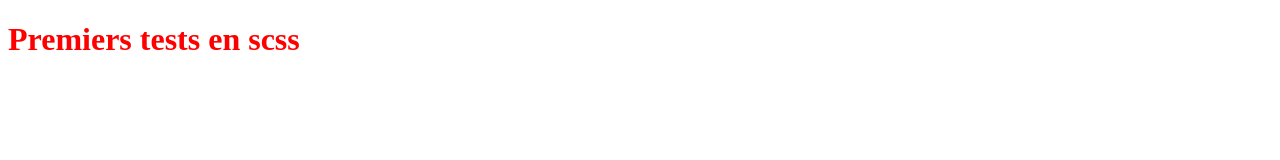
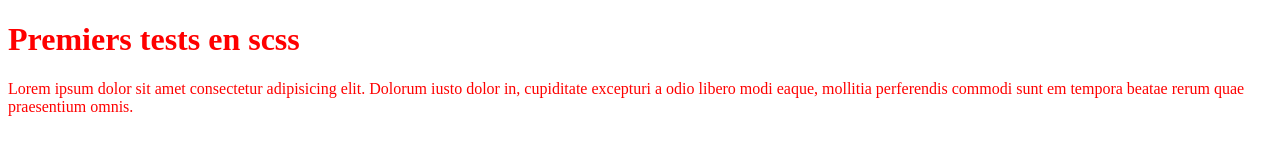
Before and after one commit to carolinearnoult/scss-test, a plain HTML site: page index.html in a window 1280 px wide. Drawn offline with Linux system fonts and the light colour scheme.

Commit message:
Ajout d'un paragraphe placé dans une div

```diff
--- a/index.html
+++ b/index.html
@@ -8,6 +8,11 @@
     <link rel="stylesheet" href="styles.css" type="text/css">
 </head>
 <body>
-    <h1>Premiers tests en scss</h1>
+    <div class="container">
+        <h1>Premiers tests en scss</h1>
+        <p>Lorem ipsum dolor sit amet consectetur adipisicing elit. Dolorum iusto dolor in,
+            cupiditate excepturi a odio libero modi eaque, mollitia perferendis commodi sunt
+            em tempora beatae rerum quae praesentium omnis.</p>
+        </div>
 </body>
 </html>
--- a/styles.scss
+++ b/styles.scss
@@ -1,3 +1,3 @@
-h1 {
+.container {
     color: red;
 }
```
Also changed, not shown: styles.css, 1 other file.
